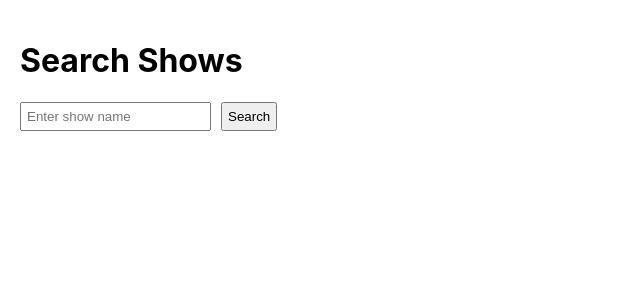
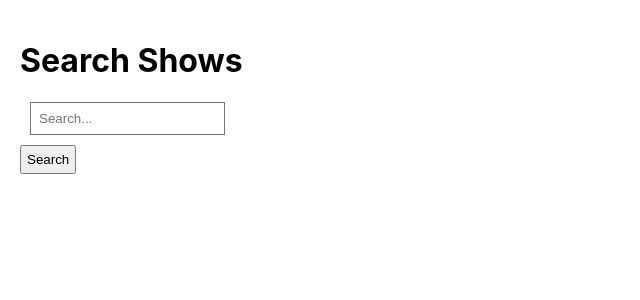
Before and after one commit to danigrandem/search, a React (Create React App) app: page / in a window 1280 px wide. Shown: the top 300 px of the page, without its empty margins (0-640 px from the left). Built offline with nearby package versions, Linux system fonts and the light colour scheme.

Commit message:
changed SearchBar into a React component

```diff
--- a/src/components/SearchBar.tsx
+++ b/src/components/SearchBar.tsx
@@ -1,17 +1,27 @@
 import React from 'react';
-import { TextInput, StyleSheet, View } from 'react-native';
 
-const SearchBar = () => {
+interface SearchBarProps {
+    value: string;
+    onChange: (newValue: string) => void;
+}
+
+const SearchBar: React.FC<SearchBarProps> = ({ value, onChange }) => {
     return (
-        <View style={styles.container}>
-        <TextInput style={styles.input} placeholder="Search..." />
-        </View>
-);
+        <div style={styles.container}>
+            <input
+                type="text"
+                style={styles.input}
+                placeholder="Search..."
+                value={value}
+                onChange={(e) => onChange(e.target.value)}
+            />
+        </div>
+    );
 };
 
-const styles = StyleSheet.create({
-    container: { margin: 10 },
-    input: { borderWidth: 1, padding: 8 },
-});
+const styles = {
+    container: { margin: '10px' },
+    input: { borderWidth: '1px', padding: '8px', borderStyle: 'solid' },
+};
 
 export default SearchBar;
--- a/src/screens/SearchScreen.tsx
+++ b/src/screens/SearchScreen.tsx
@@ -1,6 +1,7 @@
 import React, { useState } from 'react';
 import { searchShows } from '../api/apiService'; // Adjust based on your directory structure
 import { Show, SearchResult } from '../types/apiTypes'; // Adjust based on your directory structure
+import  SearchBar  from '../components/SearchBar';
 
 const SearchScreen: React.FC = () => {
     const [query, setQuery] = useState<string>('');
@@ -29,13 +30,7 @@ const SearchScreen: React.FC = () => {
     return (
         <div style={{ padding: '20px' }}>
             <h1>Search Shows</h1>
-            <input
-                type="text"
-                placeholder="Enter show name"
-                value={query}
-                onChange={(e) => setQuery(e.target.value)}
-                style={{ marginRight: '10px', padding: '5px' }}
-            />
+            <SearchBar value={query} onChange={setQuery} />
             <button onClick={handleSearch} style={{ padding: '5px' }}>Search</button>
             {loading && <div>Loading...</div>}
             {error && <div style={{ color: 'red' }}>{error}</div>}
```
